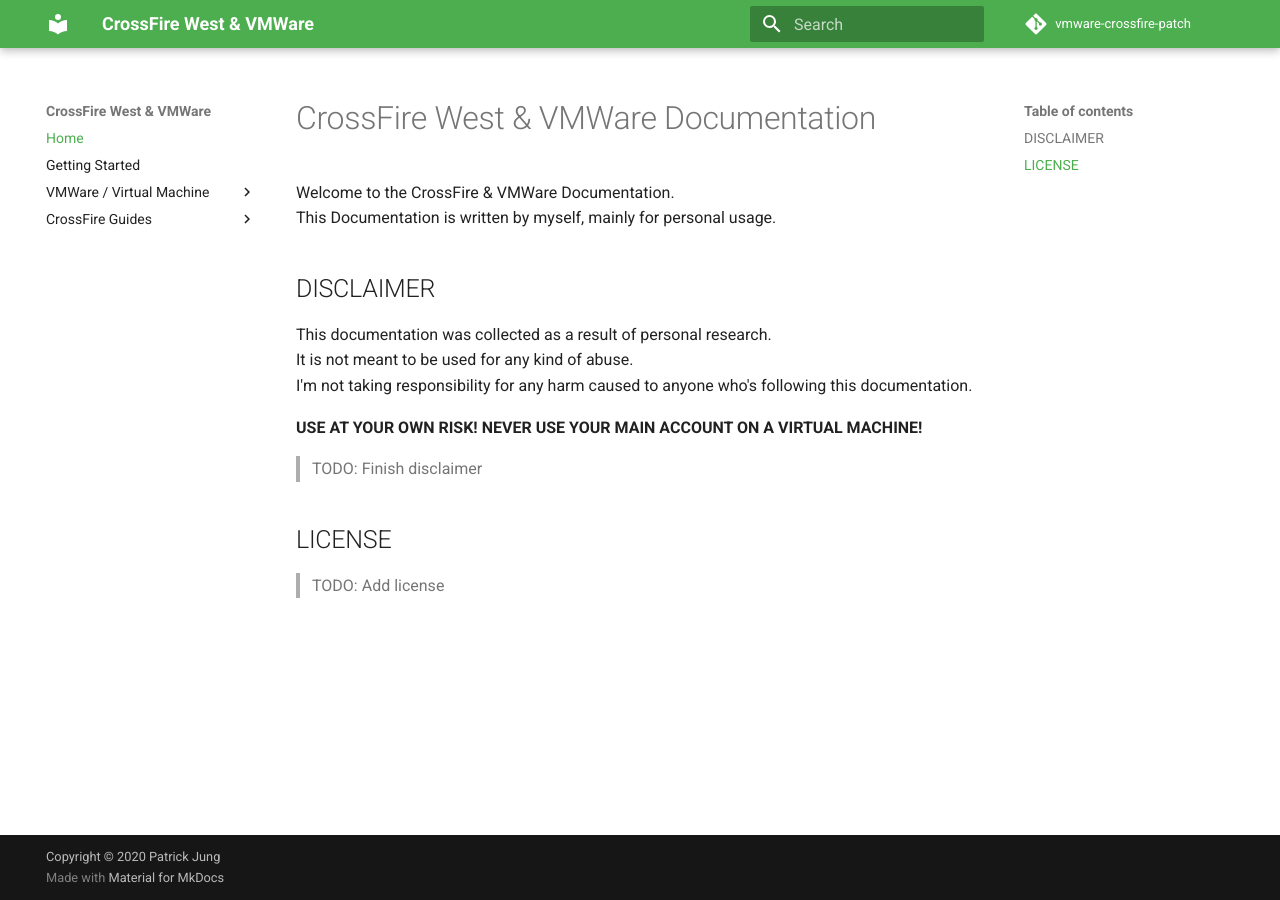
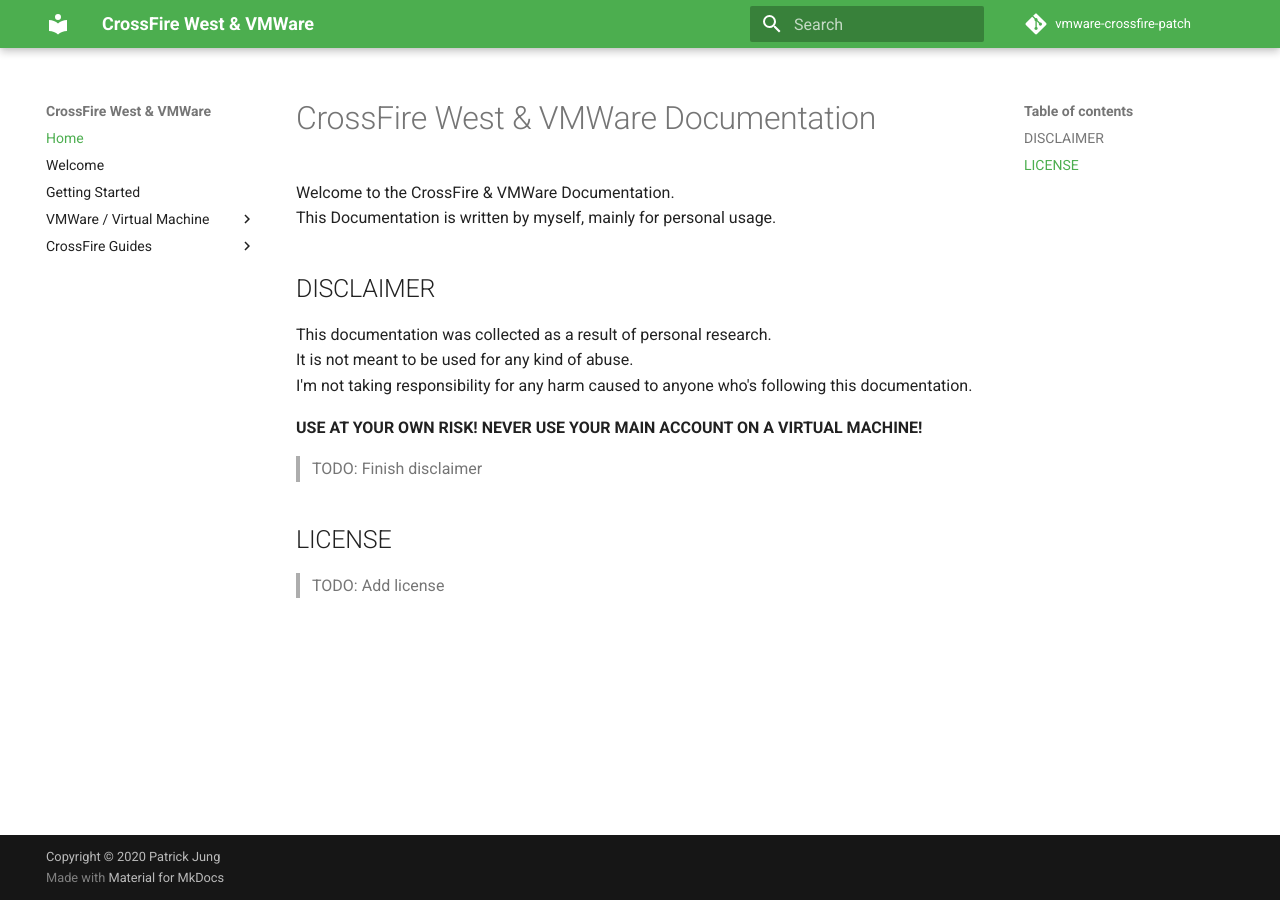
Before and after one commit to cfna/vmware-docs, an MkDocs documentation site: the page built from pages/index.md, in a window 1280 px wide. Built offline with MkDocs 1.6.1 and Material for MkDocs 9.7.7, drawn with Linux system fonts in a browser that asks for light colours; comment, search, counter and statistics services are not loaded.

```diff
--- a/mkdocs.yml
+++ b/mkdocs.yml
@@ -34,6 +34,7 @@
 # page navigation tree
 nav:
   - Home: index.md
+  - Welcome: welcome.md
   - Getting Started: getting_started.md
   - VMWare / Virtual Machine:
     - Creating a Virtual Machine: vmware/creating_virtual_machine.md
```
